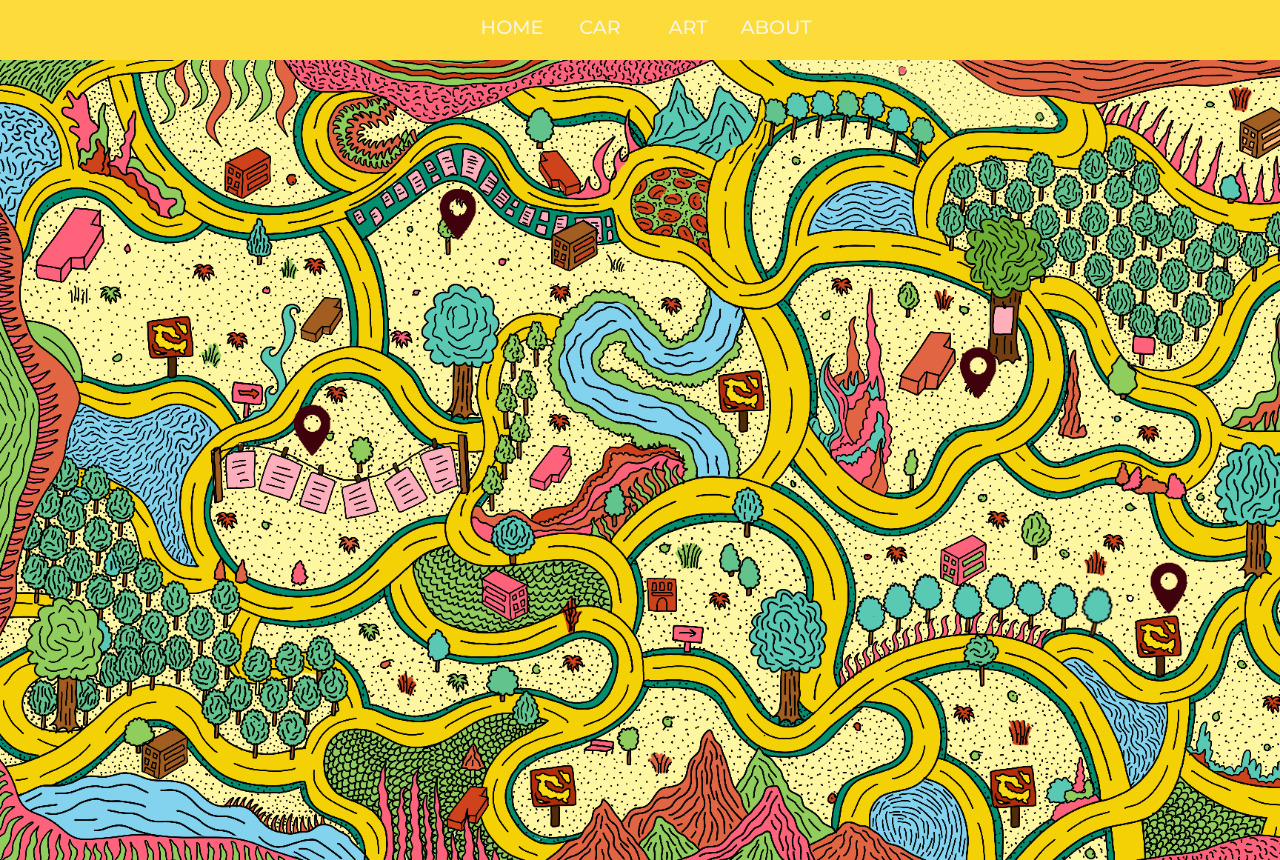
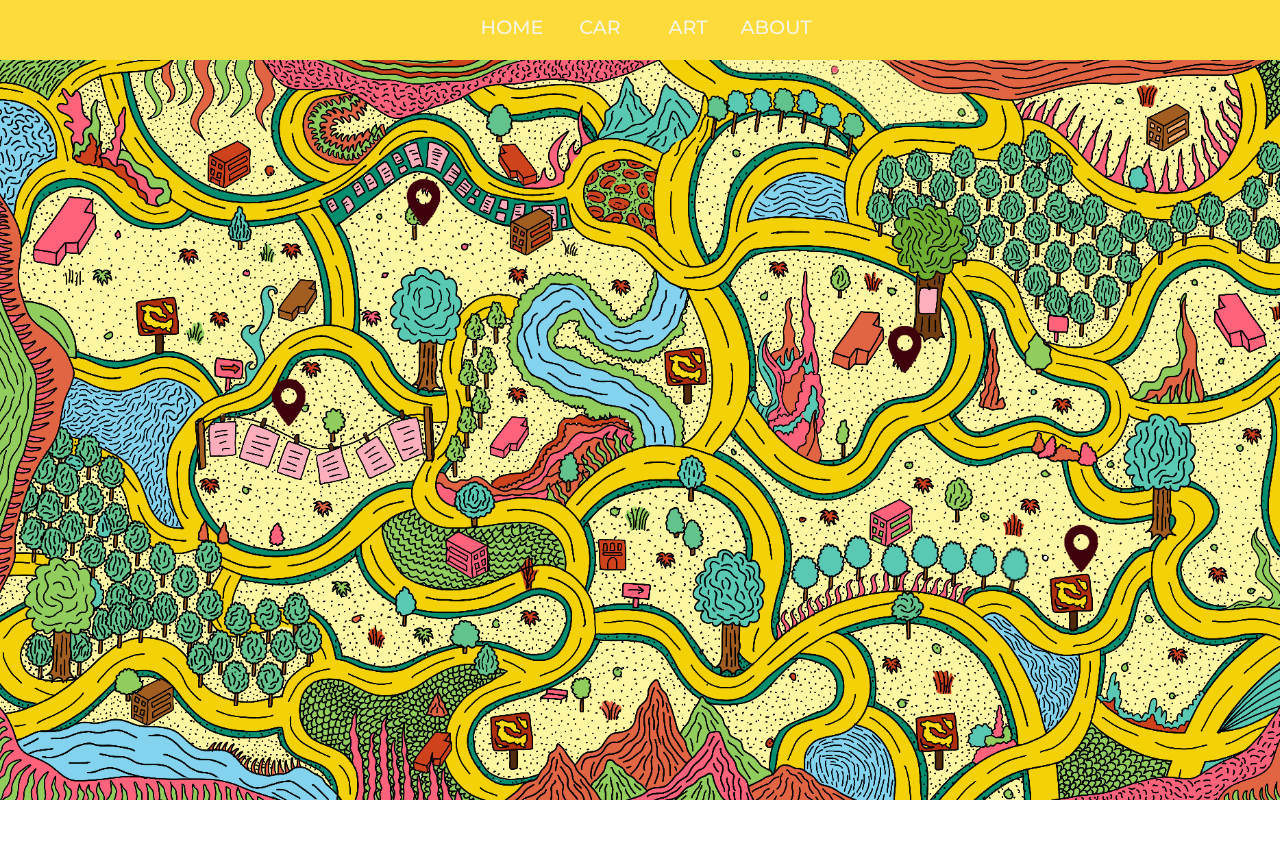
Before and after one commit to SHussainRR/projectX, an Angular app: page /homepage in a window 1280 px wide. After the commit the page ends 800 px from the top, so only its background shows below. Built offline with nearby package versions, Linux system fonts and the light colour scheme.

Commit message:
homepage

```diff
--- a/src/app/app.component.scss
+++ b/src/app/app.component.scss
@@ -1,4 +1,4 @@
 .container {
-  width: 100vw;
-  height: 100vh;
+  width: calc(100vw);
+  height: calc(100vh - 60px);
 }
--- a/src/app/home-page/home-page.component.scss
+++ b/src/app/home-page/home-page.component.scss
@@ -1,9 +1,11 @@
 .backgroundImage {
-  object-fit: fit;
+  object-fit: fill;
   background-image: url("../../assets/TaizLarkiyan.png");
   background-size: cover;
   height: 100%;
   width: 100%;
+  // height: calc(100vh - 80px);
+  // width: calc(100vw - 100px);
   background-repeat: no-repeat;
 }
 
@@ -54,7 +56,7 @@
   top: 75%;
   left: 76%;
 
-  height: 28%;
+  height: 20%;
   width: 14%;
 }
 
```
